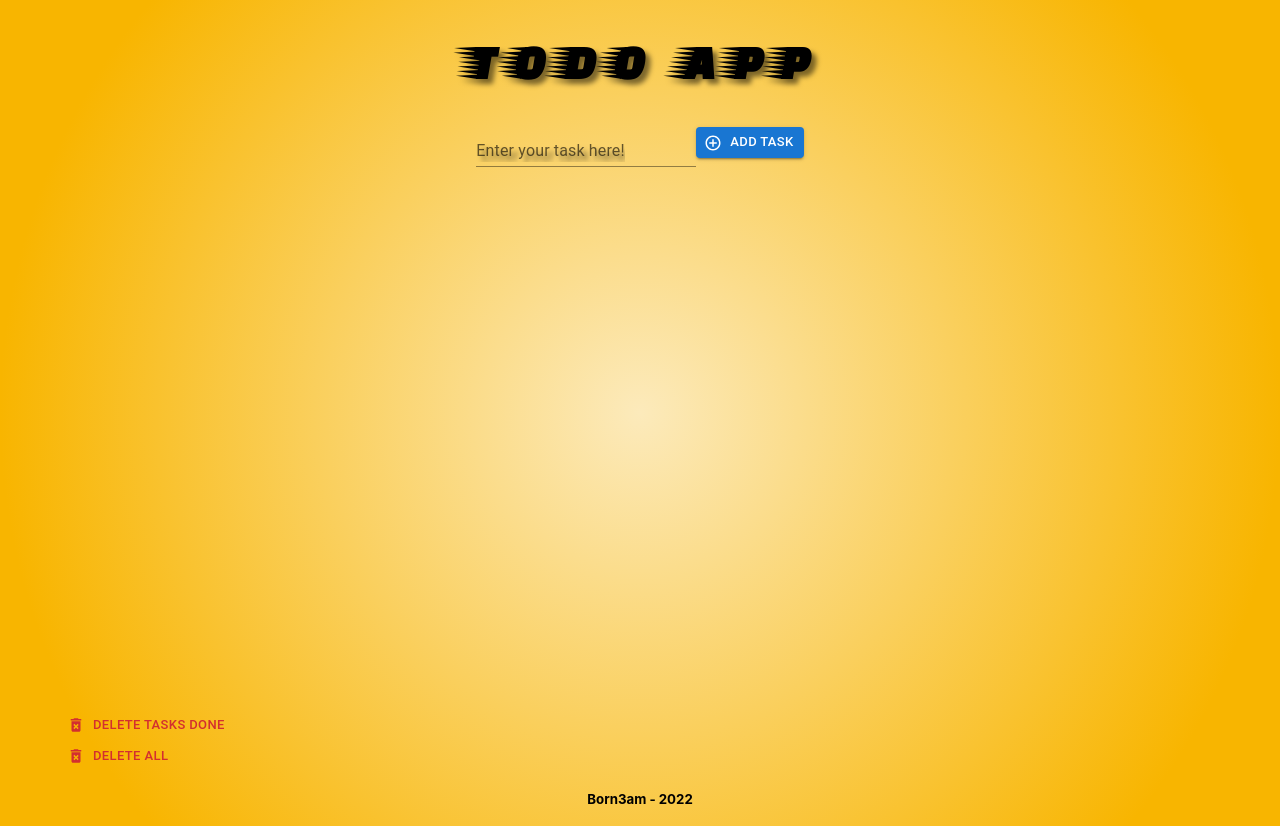
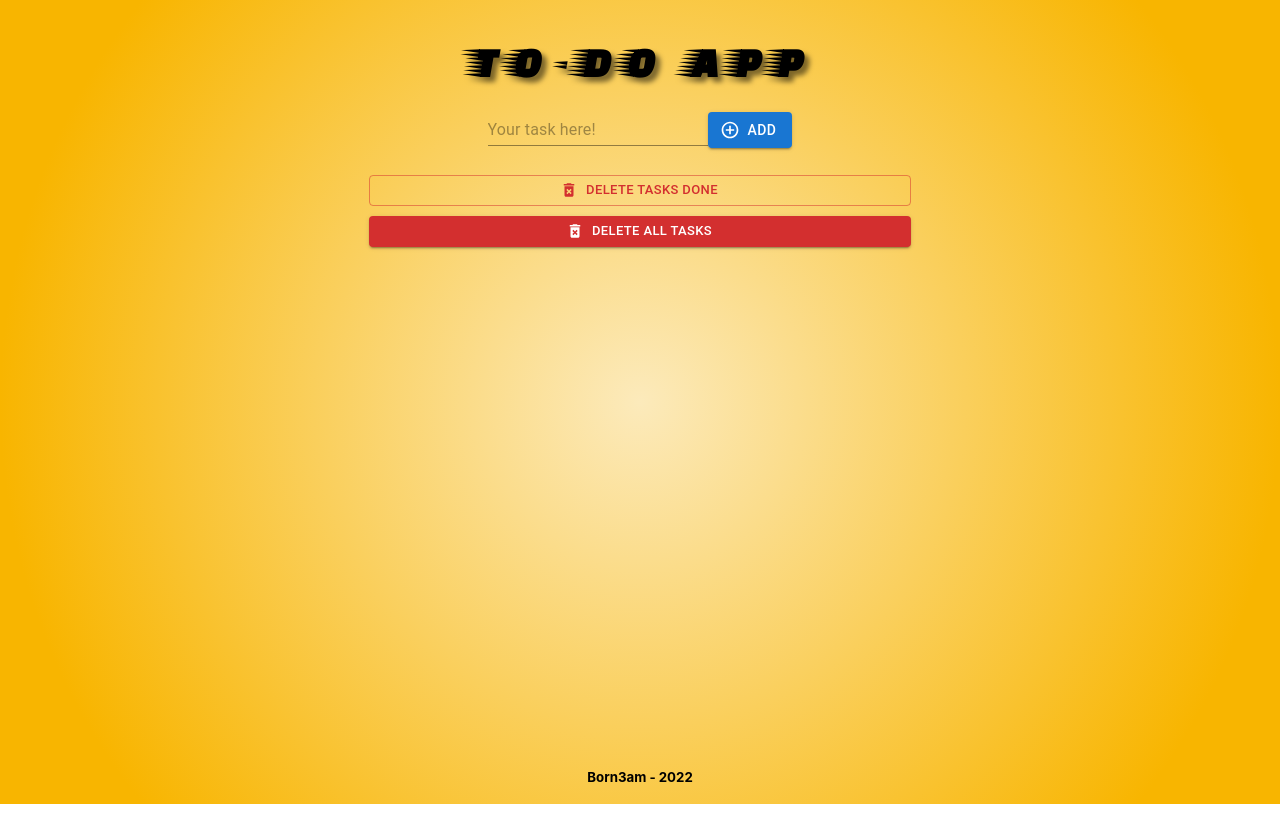
Before and after one commit to born3am/todoapp-react-typescript, a React (Create React App) app: page / in a window 1280 px wide. After the commit the page ends 804 px from the top, so only its background shows below. Built offline with nearby package versions, Linux system fonts and the light colour scheme; a web font is replaced by a local one.

Commit message:
delete messages updated / button delete centered
improvements

improvements

revet to a previous commit

updated

```diff
--- a/package.json
+++ b/package.json
@@ -15,6 +15,7 @@
     "@types/react": "^17.0.38",
     "@types/react-dom": "^17.0.11",
     "@types/sweetalert": "^2.0.4",
+    "animate.css": "^4.1.1",
     "react": "^17.0.2",
     "react-dom": "^17.0.2",
     "react-scripts": "5.0.0",
--- a/src/App.css
+++ b/src/App.css
@@ -2,13 +2,12 @@
 .App {
 }
 .App-header {
-  padding: 5px;
   height: 20vh;
   display: flex;
   flex-direction: column;
   align-items: center;
   justify-content: center;
-  font-size: 1.5rem;
+  font-size: 1.3rem;
   font-family: "Faster One", cursive;
   letter-spacing: 10px;
   text-shadow: 5px 5px 5px rgba(0, 0, 0, 0.5);
@@ -31,9 +30,6 @@
 
 .App-main {
   min-height: 55vh;
-  display: flex;
-  flex-direction: column;
-  align-items: center;
   font-family: "Segoe UI", Tahoma, Geneva, Verdana, sans-serif;
 }
 
@@ -43,4 +39,14 @@
 .App-footer h5 {
   text-align: center;
   line-height: 10px;
+  margin-top: 50px;
 }
+
+.App-footer a {
+  text-decoration: none;
+  color: rgb(0, 0, 0);
+}
+
+.App-footer a:hover {
+  color: #1976d2;
+}
--- a/src/App.tsx
+++ b/src/App.tsx
@@ -1,13 +1,14 @@
 import React, { useState, ChangeEvent, useEffect } from "react";
 import "./App.css";
 import { v4 as uuid } from "uuid";
-import { TodoItemType } from "./interfaces";
-import TodoItem from "./TodoItem";
-import { Button, Container, TextField } from "@mui/material";
+import { TodoItemType } from "./global/types";
+import TodoItem from "./components/TodoItem";
+import { Button, Container, Input } from "@mui/material";
 import AddCircleOutlineIcon from "@mui/icons-material/AddCircleOutline";
 import DeleteForeverIcon from "@mui/icons-material/DeleteForever";
 import Swal from "sweetalert2";
 import { warningAlert, successAlert } from "./alerts";
+import "animate.css";
 
 function App() {
   const [todoList, setTodoList] = useState<TodoItemType[]>(
@@ -29,7 +30,13 @@ function App() {
       const task = {
         id: uuid(),
         text: inputValue,
-        date: new Date().toLocaleString(),
+        date: new Date().toLocaleString(`en-US`, {
+          year: "numeric",
+          month: "short",
+          day: "numeric",
+          hour: "numeric",
+          minute: "numeric",
+        }),
         done: false,
       };
       setTodoList([...todoList, task]);
@@ -49,6 +56,12 @@ function App() {
       confirmButtonColor: "#d33",
       cancelButtonColor: "#3085d6",
       confirmButtonText: "Yes, delete it!",
+      showClass: {
+        popup: " animate__animated animate__zoomIn",
+      },
+      hideClass: {
+        popup: " animate__animated animate__zoomOut",
+      },
     }).then((result) => {
       if (result.isConfirmed) {
         setTodoList(todoList.filter((task) => task.id !== id));
@@ -67,6 +80,10 @@ function App() {
 
   //delete all Tasks
   const deleteAllTasks = () => {
+    if (
+      todoList.map((task) => task.done).includes(true) ||
+      todoList.map((task) => task.done).includes(false)
+    ) {
       Swal.fire({
         title: "Are you sure?",
         text: "You won't be able to revert this!",
@@ -75,6 +92,12 @@ function App() {
         confirmButtonColor: "#d33",
         cancelButtonColor: "#3085d6",
         confirmButtonText: "Yes, delete it!",
+        showClass: {
+          popup: " animate__animated animate__zoomIn",
+        },
+        hideClass: {
+          popup: " animate__animated animate__zoomOut",
+        },
       }).then((result) => {
         if (result.isConfirmed) {
           setTodoList([]);
@@ -89,10 +112,22 @@ function App() {
           });
         }
       });
+    } else {
+      Swal.fire({
+        position: "top",
+        icon: "error",
+        title: "Oops...",
+        text: "Nothing to delete here!",
+        showConfirmButton: false,
+        timer: 1000,
+        toast: true,
+      });
+    }
   };
 
   //delete dones
   const deleteTasksdone = () => {
+    if (todoList.map((task) => task.done).includes(true)) {
       Swal.fire({
         title: "Are you sure?",
         text: "You won't be able to revert this!",
@@ -101,7 +136,14 @@ function App() {
         confirmButtonColor: "#d33",
         cancelButtonColor: "#3085d6",
         confirmButtonText: "Yes, delete it!",
+        showClass: {
+          popup: " animate__animated animate__zoomIn",
+        },
+        hideClass: {
+          popup: " animate__animated animate__zoomOut",
+        },
       }).then((result) => {
+        console.log(todoList);
         if (result.isConfirmed) {
           setTodoList(todoList.filter((task) => !task.done));
           Swal.fire({
@@ -115,6 +157,17 @@ function App() {
           });
         }
       });
+    } else {
+      Swal.fire({
+        position: "top",
+        icon: "warning",
+        title: "Oops!",
+        text: "No tasks done yet!",
+        showConfirmButton: false,
+        timer: 1000,
+        toast: true,
+      });
+    }
   };
 
   // update task
@@ -128,30 +181,72 @@ function App() {
 
   return (
     <div className="App">
-      <Container fixed>
       <header className="App-header">
-          <h1>TODO APP</h1>
+        <h1 className="animate__animated animate__zoomInLeft">TO-DO APP</h1>
         <div className="App-div-input">
-            <TextField
+          <Input
+            autoComplete="on"
             id="standard-basic"
-              label="Enter your task here!"
-              variant="standard"
+            placeholder="Your task here!"
             type="text"
             name="task"
             onChange={handleChange}
             value={inputValue}
+            onKeyPress={(ev) => {
+              if (ev.key === "Enter") {
+                addTask();
+              }
+            }}
           />
+
           <Button
-              size="small"
+            size="medium"
             color="primary"
             variant="contained"
             startIcon={<AddCircleOutlineIcon />}
             onClick={addTask}
           >
-              Add Task
+            Add
           </Button>
         </div>
       </header>
+
+      <Container maxWidth="sm">
+        <div
+          style={{
+            marginTop: "10px",
+            padding: "5px",
+          }}
+        >
+          <Button
+            // sx={{ alignItem: "center" }}
+            size="small"
+            fullWidth
+            variant="outlined"
+            color="error"
+            startIcon={<DeleteForeverIcon />}
+            onClick={() => deleteTasksdone()}
+          >
+            Delete Tasks Done
+          </Button>
+        </div>
+        <div
+          style={{
+            padding: "5px",
+          }}
+        >
+          <Button
+            // sx={{ alignItem: "center" }}
+            size="small"
+            fullWidth
+            variant="contained"
+            color="error"
+            startIcon={<DeleteForeverIcon />}
+            onClick={() => deleteAllTasks()}
+          >
+            Delete All Tasks
+          </Button>
+        </div>
         <main className="App-main">
           <ul className="App-ul">
             {todoList.map((task) => {
@@ -167,35 +262,15 @@ function App() {
           </ul>
         </main>
         <footer className="App-footer">
-          <div
-            style={{
-              display: "flex",
-              justifyContent: "left",
-              marginTop: "100px",
-            }}
+          <h5>
+            <a
+              href="https://github.com/born3am"
+              rel="noreferrer"
+              target="_blank"
             >
-            <Button
-              // sx={{ alignItem: "center" }}
-              size="small"
-              color="error"
-              startIcon={<DeleteForeverIcon />}
-              onClick={() => deleteTasksdone()}
-            >
-              Delete Tasks Done
-            </Button>
-          </div>
-          <div style={{ display: "flex", justifyContent: "left" }}>
-            <Button
-              // sx={{ alignItem: "center" }}
-              size="small"
-              color="error"
-              startIcon={<DeleteForeverIcon />}
-              onClick={() => deleteAllTasks()}
-            >
-              Delete All
-            </Button>
-          </div>
-          <h5>Born3am - 2022</h5>
+              Born3am - 2022
+            </a>
+          </h5>
         </footer>
       </Container>
     </div>
--- /dev/null
+++ b/src/alerts.tsx
@@ -0,0 +1,47 @@
+import * as React from "react";
+import Swal from "sweetalert2";
+
+const warningAlert = () => {
+  Swal.fire({
+    position: "top",
+    icon: "warning",
+    title: "Oops!",
+    text: "You must enter a task",
+    showConfirmButton: false,
+    timer: 1000,
+    toast: true,
+  });
+};
+
+const successAlert = () => {
+  Swal.fire({
+    position: "top",
+    icon: "success",
+    title: "Added!",
+    text: "Task added",
+    showConfirmButton: false,
+    timer: 1000,
+    toast: true,
+  });
+};
+
+// const born3amFooter = () => {
+//   Swal.fire({
+//     title: "Custom width, padding, color, background.",
+//     imageHeight: 1500,
+
+//     width: 600,
+//     padding: "3em",
+//     color: "#716add",
+//     background: "#fff url(/images/trees.png)",
+//     backdrop: `
+//     rgba(0,0,123,0.4)
+//     url("/images/nyan-cat.gif")
+//     left top
+//     no-repeat
+//   `,
+//   });
+// };
+
+
+export { warningAlert, successAlert };
--- a/src/TodoItem.css
+++ b/src/components/TodoItem.css
@@ -5,10 +5,11 @@
   padding: 2px;
   width: 100%;
   border-radius: 10px;
-  background-color: #8ab8fc;
+  background-color: rgb(25, 118, 210, 0.01);
+  color: rgb(0, 0, 0, 0.4);
   margin: 5px auto;
   box-shadow: 5px 5px 5px rgba(0, 0, 0, 0.5);
-
+  text-decoration: line-through;
 }
 
 .TodoItem-li-undone {
@@ -21,16 +22,14 @@
   background-color: #f3f2ed;
   margin: 5px auto;
   box-shadow: 5px 5px 5px rgba(0, 0, 0, 0.5);
-
+  font-style: italic;
 }
 
 .Task-done {
-  text-decoration: line-through;
-
 }
 
 .Task-undone {
-  font-style: italic;
+  width: 200px;
 }
 
 .TodoItem-date {
--- /dev/null
+++ b/src/components/TodoItem.tsx
@@ -0,0 +1,50 @@
+import React from "react";
+import { TodoItemType } from "../global/types";
+import "./TodoItem.css";
+import CheckCircleOutlineIcon from "@mui/icons-material/CheckCircleOutline";
+import RadioButtonUncheckedTwoToneIcon from "@mui/icons-material/RadioButtonUncheckedTwoTone";
+import DeleteForeverIcon from "@mui/icons-material/DeleteForever";
+import { Button } from "@mui/material";
+import useMediaQuery from "@mui/material/useMediaQuery";
+import "animate.css";
+
+type Props = {
+  task: TodoItemType;
+  deleteTask: (id: string) => void;
+  statusTask: (id: string) => void;
+};
+
+export default function TodoItem({ task, deleteTask, statusTask }: Props) {
+  const matches = useMediaQuery("(min-width:600px)");
+
+  return (
+    <li className={task.done ? "TodoItem-li-done" : "TodoItem-li-undone "}>
+      <div>
+        <Button onClick={() => statusTask(task.id)}>
+          {task.done ? (
+            <CheckCircleOutlineIcon color="disabled" />
+          ) : (
+            <RadioButtonUncheckedTwoToneIcon color="action" />
+          )}
+        </Button>
+
+        <span className={task.done ? "Task-done" : "Task-undone"}>
+          {task.text}
+        </span>
+      </div>
+      {matches && (
+        <div>
+          <span className="TodoItem-date"> {`Added on: ${task.date}`} </span>
+
+          <Button color="error" onClick={() => deleteTask(task.id)}>
+            {task.done ? (
+              <DeleteForeverIcon color="disabled" />
+            ) : (
+              <DeleteForeverIcon color="error" />
+            )}
+          </Button>
+        </div>
+      )}
+    </li>
+  );
+}
--- a/src/interfaces.ts
+++ b/src/global/types.ts
@@ -1,4 +1,3 @@
-import { isDate } from "util/types";
 export interface TodoItemType {
   id: string;
   text: string;
```
Also changed, not shown: src/TodoItem.tsx (deleted, +0 -36 lines), tsconfig.json (+2 -8 lines), 1 other file (tests, documents, lock files or other folders). Lines whose indentation alone changed are shown as unchanged.
